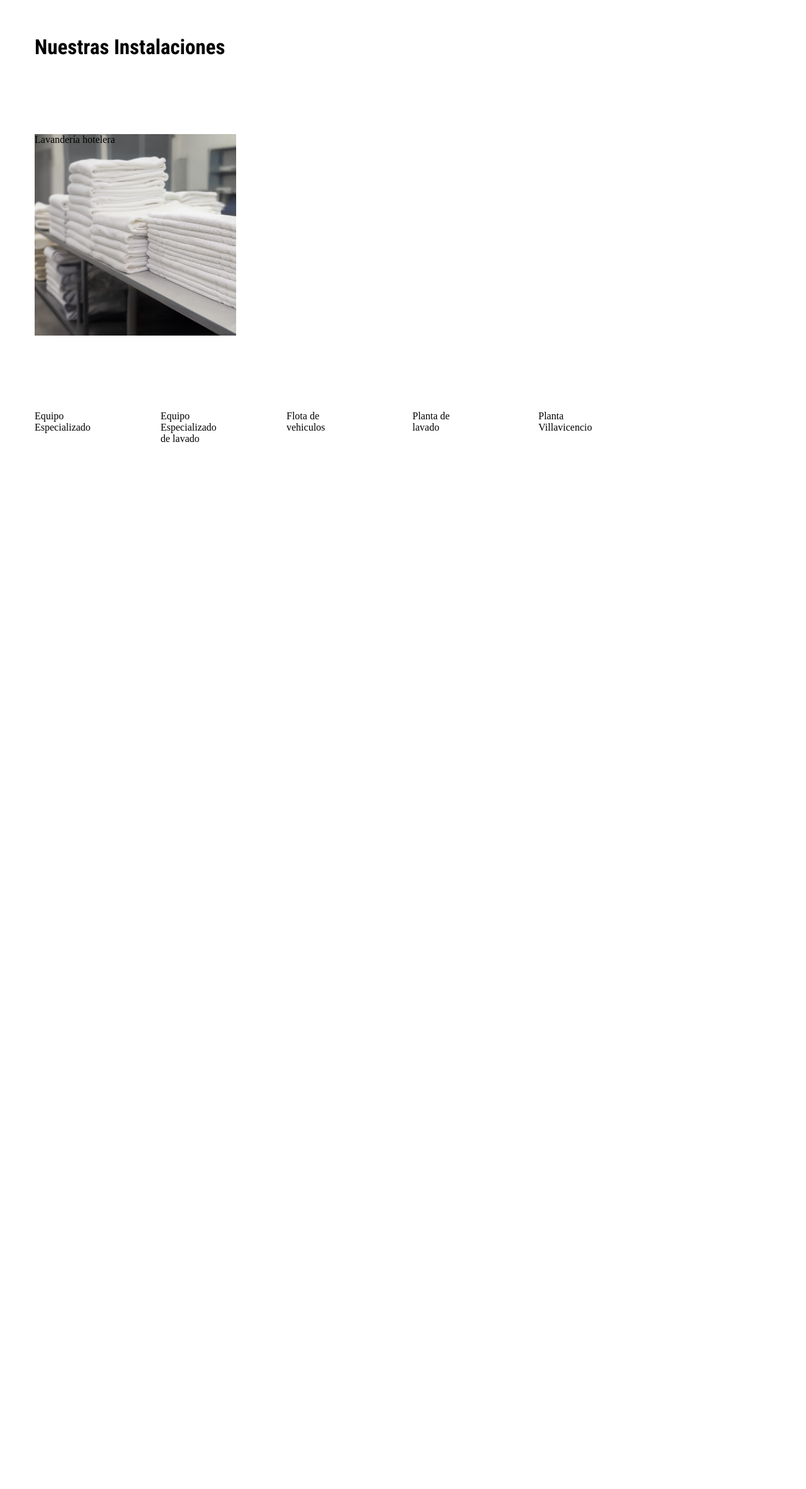
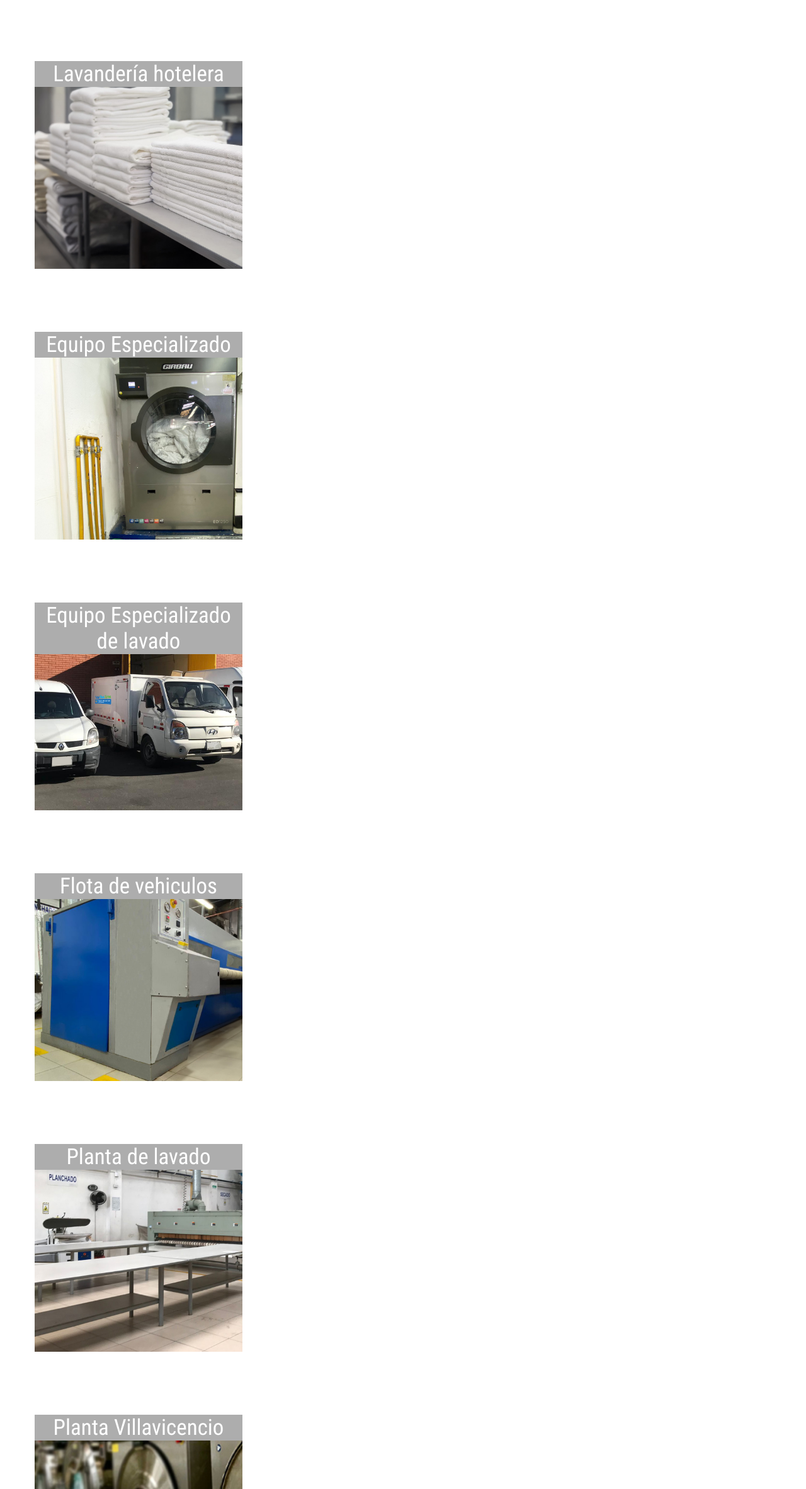
Before and after one commit to romeroc1996m/TotalCleanXpres, a plain HTML site: page index.html in a window 1280 px wide. Shown: the part 1986-4351 px from the top of the page at 63% size. Before the commit the page ends 2811 px from the top, so only its background shows below. Drawn offline with Linux system fonts and the light colour scheme.

Commit message:
adding 375px
adding 375px

```diff
--- a/index.html
+++ b/index.html
@@ -94,28 +94,30 @@
         <h2 id="gallery-title">TOTAL CLEAN XPRES</h2>
             <h3 id="gallery-title1">Nuestras Instalaciones</h3>
 
-            <div class="container">
-                <div class="gallery1"></div>
+            <span class="container">
                 <p class="text1">Lavandería hotelera</p>
-            </div>
-            <div class="container2">
-                <div class="gallery2"></div>
-                <div class="text2">Equipo Especializado</div>
-            </div>
-                <div class="gallery3"></div>
-                <div class="text3">Equipo Especializado
-                    de lavado</div>
+            </span>
 
-                <div class="gallery4"></div>
-                <div class="text4">Flota de vehiculos</div>
+            <span class="container2">
+                <p class="text2">Equipo Especializado</p>
+            </span>
 
-                <div class="gallery5"></div>
-                <div class="text5">Planta de lavado</div>
+            <span class="container3">
+                <p class="text3">Equipo Especializado
+                    de lavado</p>
+            </span>
 
-                <div class="gallery6"></div>
-                <div class="text6">Planta Villavicencio</div>
+            <span class="container4">
+                <p class="text4">Flota de vehiculos</p>
+            </span>
 
-            </div>
+            <span class="container5">
+                <p class="text5">Planta de lavado</p>
+            </span>
+
+            <span class="container6">
+                <p class="text6">Planta Villavicencio</p>
+            </span>
 
     </section>
 
--- a/sass/components/_gallery.scss
+++ b/sass/components/_gallery.scss
@@ -1,20 +1,20 @@
 #gallery {
-    height: 1000px;
+    height: 2700px;
 }
 
 #gallery-title {
     grid-column: 1/-1;
-    display: flex;
     font-family: "Roboto Condensed", serif;
     font-size: 60px;
-    align-content:  center;
-    margin-top: 40px;
+    text-align: center;
+    margin-top: 60px;
 }
 
 #gallery-title1 {
     grid-column: 1/-1;
     font-family: "Roboto Condensed", serif;
-    font-size: 33px;
+    text-align: center;
+    font-size: 35px;
 }
 
 .container {
@@ -22,10 +22,111 @@
     background-size: cover;
     background-repeat: no-repeat;
     grid-column: 1/-1;
-    width: 320px;
-    height: 320px;
+    width: 330px;
+    height: 330px;
+    margin-top: 100px;
 }
 
 .text1 {
+    font-family: "Roboto Condensed", serif;
+    text-align: center;
+    font-size: 35px;
+    background-color: #adadad;
+    color: #fff;
+}
+
+.container2 {
+    background-image: url(../../images/gallery2.jpg);
+    background-size: cover;
+    background-repeat: no-repeat;
+    grid-column: 1/-1;
+    width: 330px;
+    height: 330px;
+    margin-top: 100px;
+}
+
+.text2 {
+    font-family: "Roboto Condensed", serif;
+    text-align: center;
+    font-size: 35px;
+    background-color: #adadad;
+    color: #fff;
+}
+
+.container3 {
+    background-image: url(../../images/gallery3.jpg);
+    background-size: cover;
+    background-repeat: no-repeat;
+    grid-column: 1/-1;
+    width: 330px;
+    height: 330px;
+    margin-top: 100px;
+}
+
+.text3 {
+    font-family: "Roboto Condensed", serif;
+    text-align: center;
+    font-size: 35px;
+    background-color: #adadad;
+    color: #fff;
+}
+
+.container4 {
+    background-image: url(../../images/gallery4.jpg);
+    background-size: cover;
+    background-repeat: no-repeat;
+    grid-column: 1/-1;
+    width: 330px;
+    height: 330px;
+    margin-top: 100px;
+}
+
+.text4 {
+    font-family: "Roboto Condensed", serif;
+    text-align: center;
+    font-size: 35px;
+    background-color: #adadad;
+    color: #fff;
+}
+
+.container5 {
+    background-image: url(../../images/gallery5.jpg);
+    background-size: cover;
+    background-repeat: no-repeat;
+    grid-column: 1/-1;
+    width: 330px;
+    height: 330px;
+    margin-top: 100px;
+}
+
+.text5 {
+    font-family: "Roboto Condensed", serif;
+    text-align: center;
+    font-size: 35px;
+    background-color: #adadad;
+    color: #fff;
+}
+
+.container6 {
+    background-image: url(../../images/gallery6.jpg);
+    background-size: cover;
+    background-repeat: no-repeat;
+    grid-column: 1/-1;
+    width: 330px;
+    height: 330px;
+    margin-top: 100px;
+}
+
+.text6 {
+    font-family: "Roboto Condensed", serif;
+    text-align: center;
+    font-size: 35px;
+    background-color: #adadad;
+    color: #fff;
+}
+
+@media screen and (min-width:768px) {
+
+
 
 }
```
Also changed, not shown: css/main.css, 1 other file.
